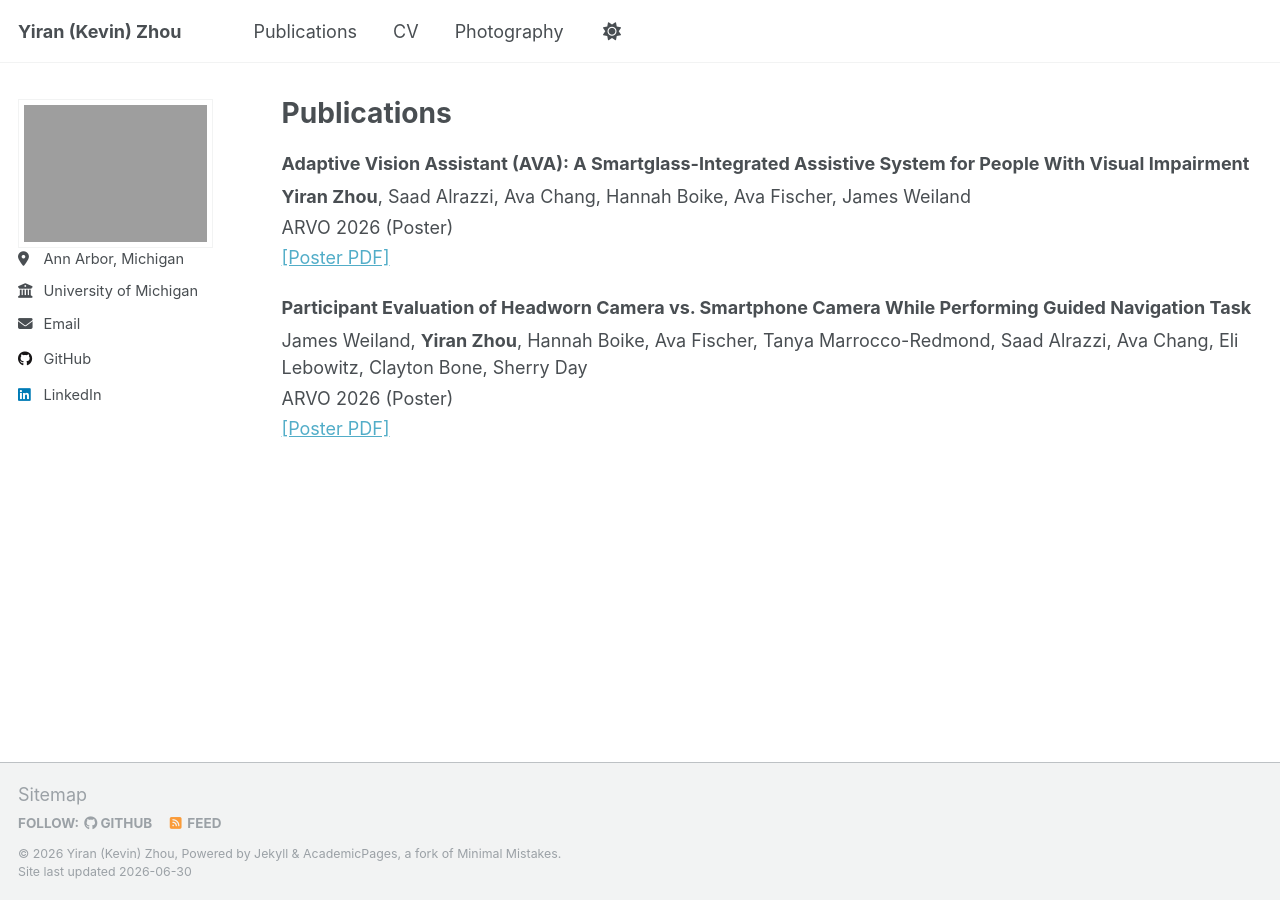
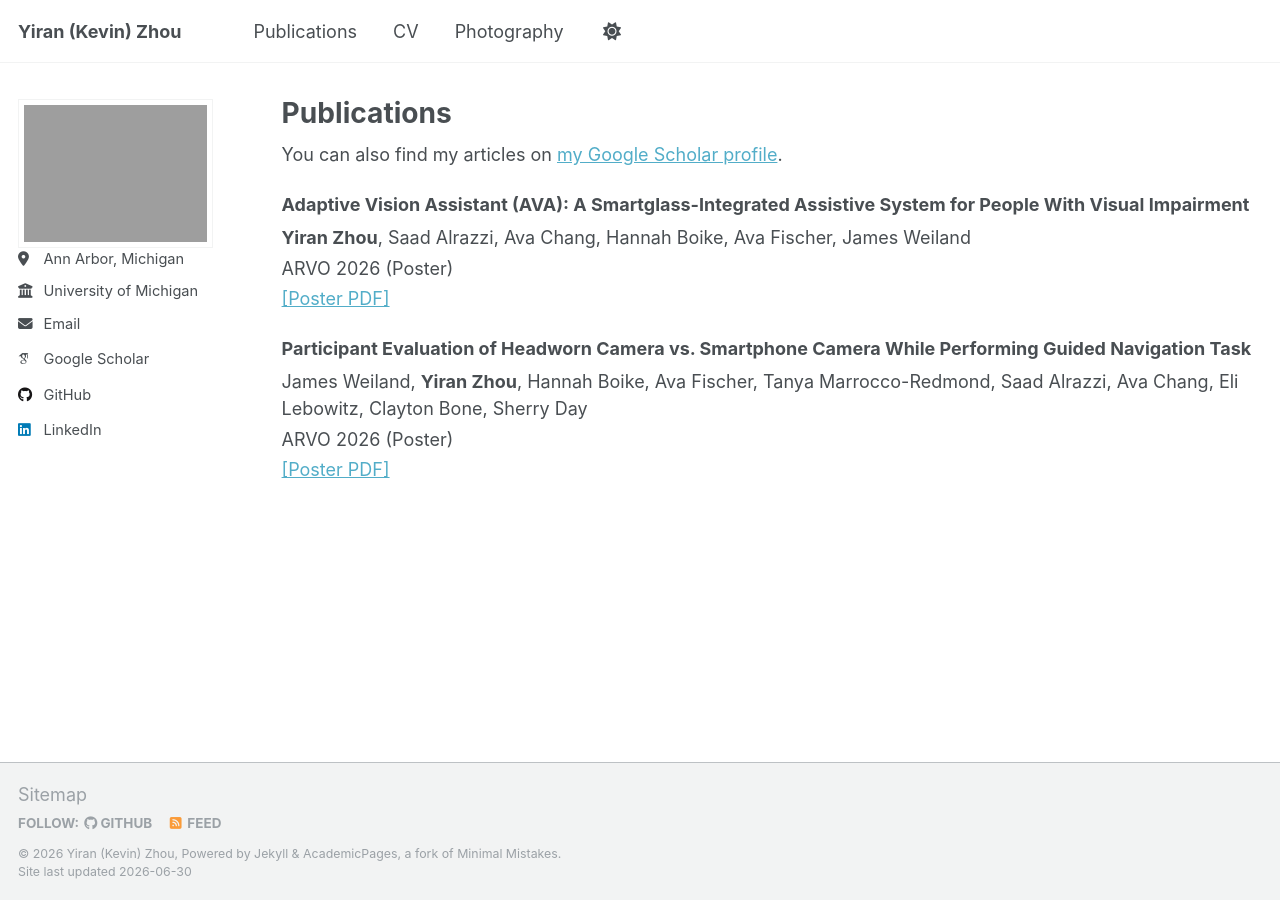
Before and after one commit to kevin-yiran-zhou/kevin-yiran-zhou.github.io, a Jekyll site: the page built from _pages/publications.html, in a window 1280 px wide. Built offline with Jekyll 4.4.1, drawn with Linux system fonts in a browser that asks for light colours; some web fonts are replaced; a script that is not in the unit is left out; some of the changed lines change nothing that is shown.

Commit message:
google scholar

```diff
--- a/_config.yml
+++ b/_config.yml
@@ -34,7 +34,7 @@ author:
   # Academic websites
   academia         : # URL
   arxiv            : # URL - Update with the correct link to your profile
-  googlescholar    : # URL
+  googlescholar    : "https://scholar.google.com/citations?user=M1Nqp-IAAAAJ"
   inspire-hep      : # URL
   impactstory      : # URL
   orcid            : # URL
```
